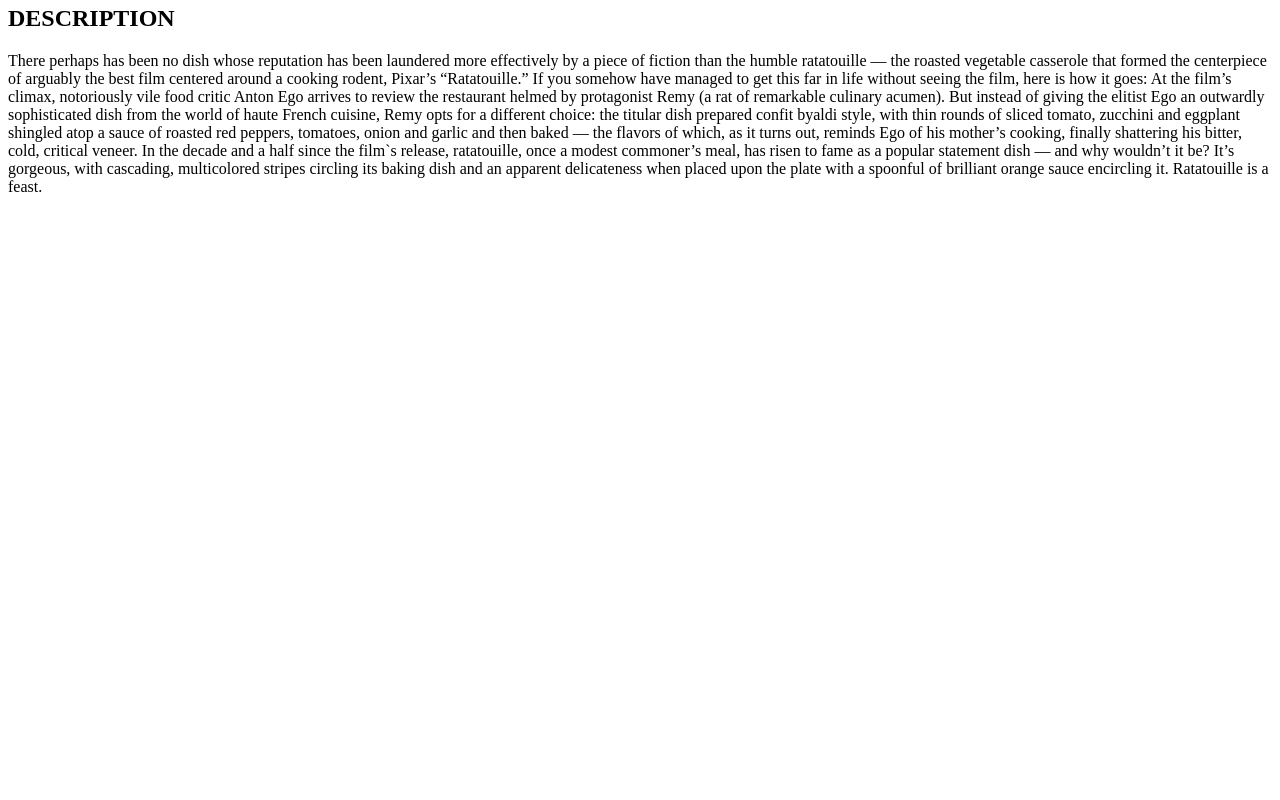
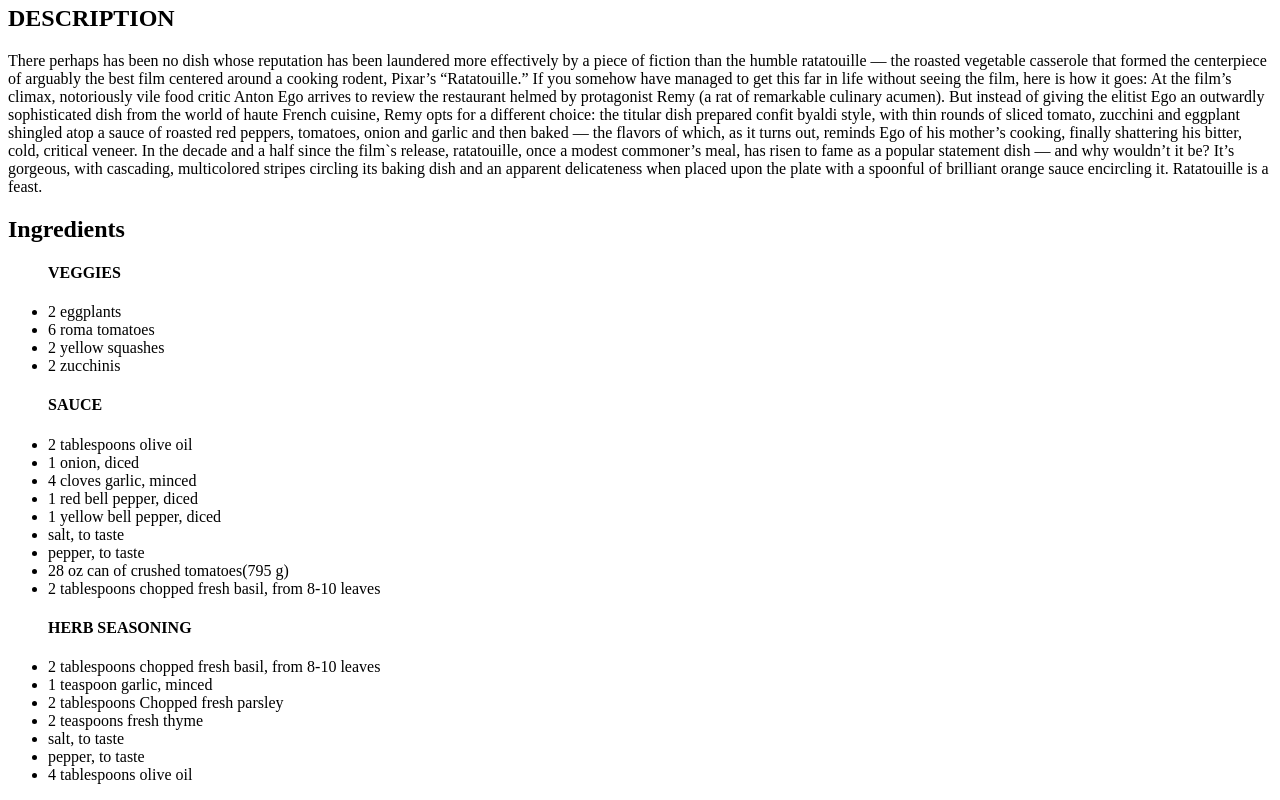
Before and after one commit to israelmulugeta/odin-recipes, a plain HTML site: page recipes/ratatouille.html in a window 1280 px wide. Shown: the part 399-1199 px from the top of the page. Before the commit the page ends 800 px from the top, so only its background shows below. Drawn offline with Linux system fonts and the light colour scheme.

Commit message:
Ingredients list added to all

```diff
--- a/recipes/ratatouille.html
+++ b/recipes/ratatouille.html
@@ -20,5 +20,41 @@
         In the decade and a half since the film`s release, ratatouille, once a modest commoner’s meal, has risen to fame as a popular statement dish — and why wouldn’t it be? It’s gorgeous, with cascading, multicolored stripes circling its baking dish and an apparent delicateness when placed upon the plate with a spoonful of brilliant orange sauce encircling it. Ratatouille is a feast.
         </p>
     </div>
+
+    <div>
+        <h2>Ingredients</h2>
+      </div>
+
+      <div>
+        <ul>
+            <h4>VEGGIES</h4>
+
+           <li>2 eggplants</li>
+           <li>6 roma tomatoes</li>
+           <li>2 yellow squashes</li>
+           <li>2 zucchinis</li>
+           <h4>SAUCE</h4>
+
+           <li>2 tablespoons olive oil</li>
+           <li>1 onion, diced</li>
+           <li>4 cloves garlic, minced</li>
+           <li>1 red bell pepper, diced</li>
+           <li>1 yellow bell pepper, diced</li>
+           <li>salt, to taste</li>
+           <li>pepper, to taste</li>
+           <li>28 oz can of crushed tomatoes(795 g)</li>
+           <li>2 tablespoons chopped fresh basil, from 8-10 leaves</li>
+           <h4>HERB SEASONING</h4>
+
+           <li>2 tablespoons chopped fresh basil, from 8-10 leaves</li>
+           <li>1 teaspoon garlic, minced</li>
+           <li>2 tablespoons Chopped fresh parsley</li>
+           <li>2 teaspoons fresh thyme</li>
+           <li>salt, to taste</li>
+           <li>pepper, to taste</li>
+           <li>4 tablespoons olive oil</li>
+        </ul>
+      </div>
+
 </body>
 </html>
```
Also changed, not shown: recipes/barbecue-ribs.html (+20 -0 lines), recipes/doro-wet.html (+23 -0 lines), recipes/fried-rice.html (+17 -0 lines).
